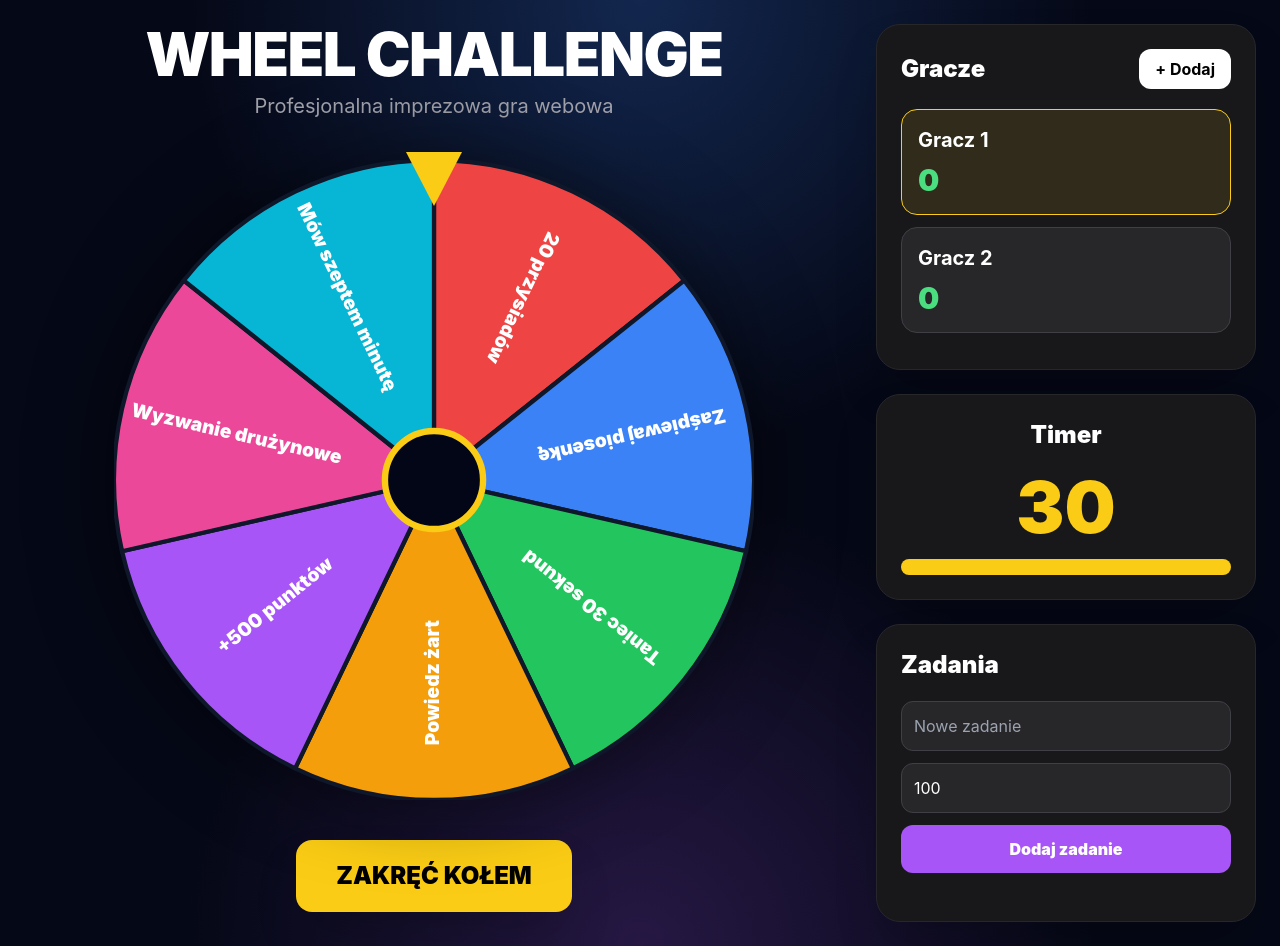
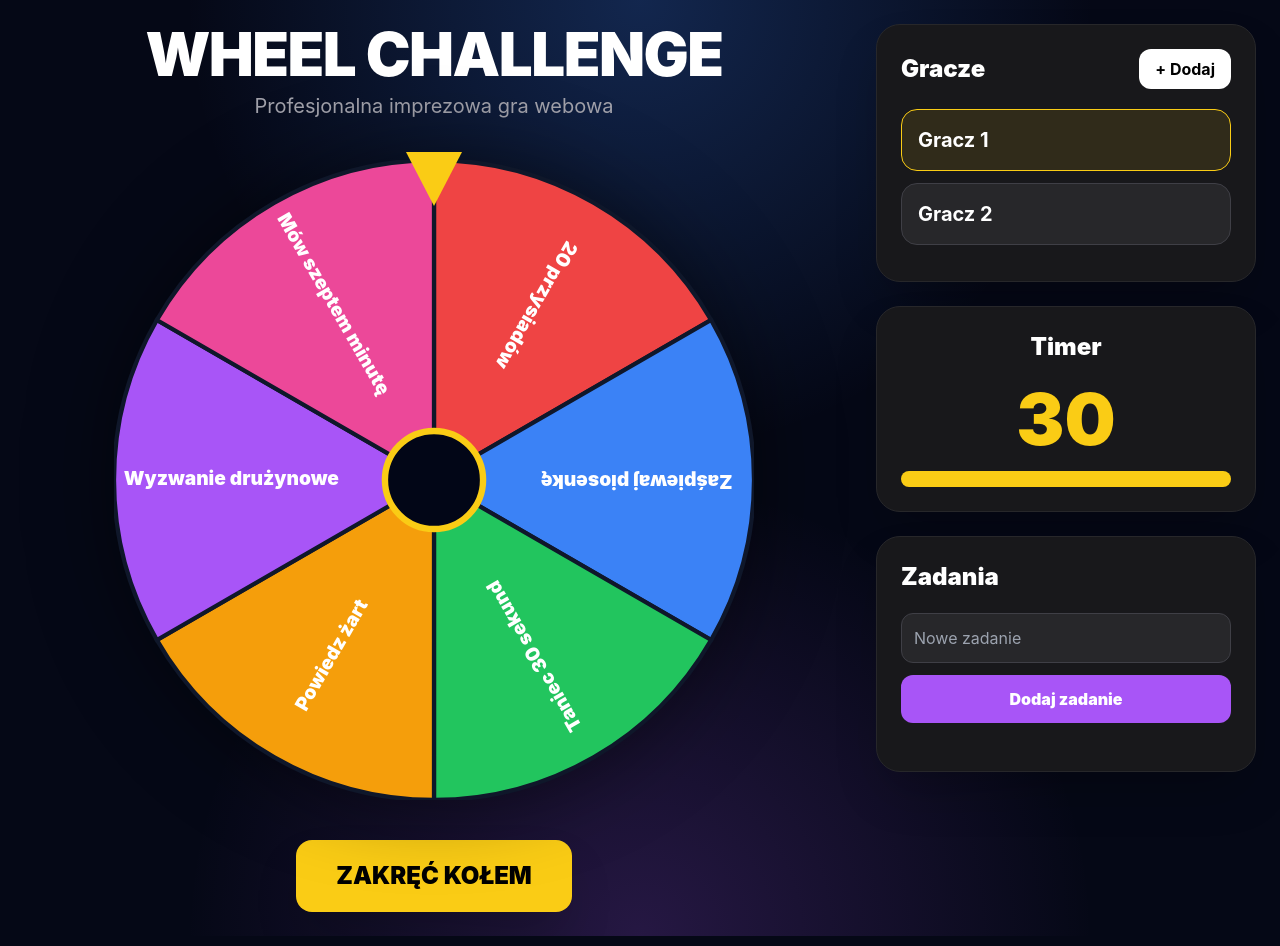
Before and after one commit to ados-prog/embedforge-site, a plain HTML site: page index.html in a window 1280 px wide. Drawn offline with nearby package versions, Linux system fonts and the light colour scheme.

Commit message:
Update index.html
Usunąłem cały system punktacji:

brak punktów na kole,
brak punktów w oknie zadania,
brak liczenia score,
uproszczony gameplay,
teraz gra działa jako czyste challenge/spin wheel.

Zostały:

gracze,
losowanie,
animacje,
timer,
edycja zadań,
GIF-y instruktażowe.

```diff
--- a/index.html
+++ b/index.html
@@ -99,7 +99,7 @@
               class="w-full rounded-3xl mb-6 max-h-[420px] object-cover border border-white/10"
             />
 
-            <div id="modalPoints" class="text-3xl text-green-400 font-black"></div>
+
           </div>
         </div>
 
@@ -113,7 +113,7 @@
 
           <h2 id="challengeText" class="text-4xl font-black mb-4"></h2>
 
-          <div id="challengePoints" class="text-2xl text-green-400 font-bold mb-6"></div>
+
 
           <div class="flex justify-center gap-4 flex-wrap">
             <button
@@ -182,12 +182,7 @@
               class="w-full bg-zinc-800 border border-zinc-700 rounded-xl p-3 outline-none"
             />
 
-            <input
-              id="newPoints"
-              type="number"
-              value="100"
-              class="w-full bg-zinc-800 border border-zinc-700 rounded-xl p-3 outline-none"
-            />
+
 
             <button
               onclick="addTask()"
@@ -215,7 +210,7 @@
     const animationModal = document.getElementById('animationModal');
     const modalTaskTitle = document.getElementById('modalTaskTitle');
     const modalGif = document.getElementById('modalGif');
-    const modalPoints = document.getElementById('modalPoints');
+
 
     let rotation = 0;
     let spinning = false;
@@ -243,18 +238,18 @@
     };
 
     let tasks = [
-      { text: '20 przysiadów', points: 200 },
-      { text: 'Zaśpiewaj piosenkę', points: 300 },
-      { text: 'Taniec 30 sekund', points: 400 },
-      { text: 'Powiedz żart', points: 250 },
-      { text: '+500 punktów', points: 500 },
-      { text: 'Wyzwanie drużynowe', points: 350 },
-      { text: 'Mów szeptem minutę', points: 150 }
+      { text: '20 przysiadów' },
+      { text: 'Zaśpiewaj piosenkę' },
+      { text: 'Taniec 30 sekund' },
+      { text: 'Powiedz żart' },
+
+      { text: 'Wyzwanie drużynowe' },
+      { text: 'Mów szeptem minutę' }
     ];
 
     let players = [
-      { name: 'Gracz 1', score: 0 },
-      { name: 'Gracz 2', score: 0 }
+      { name: 'Gracz 1',  },
+      { name: 'Gracz 2',  }
     ];
 
     function renderPlayers() {
@@ -276,9 +271,7 @@
             class="bg-transparent outline-none text-xl font-bold w-full"
           />
 
-          <div class="text-3xl font-black text-green-400 mt-2">
-            ${player.score}
-          </div>
+
         `;
 
         playersBox.appendChild(div);
@@ -377,7 +370,7 @@
         const task = tasks[randomIndex];
 
         challengeText.innerText = tasks[randomIndex].text;
-        challengePoints.innerText = `${tasks[randomIndex].points > 0 ? '+' : ''}${tasks[randomIndex].points} punktów`;
+
 
         resultBox.classList.remove('hidden');
 
@@ -389,7 +382,7 @@
     }
 
     function completeChallenge() {
-      players[currentPlayer].score += window.currentTask.points;
+
       renderPlayers();
     renderTasks();
       nextPlayer();
@@ -403,7 +396,7 @@
     function addPlayer() {
       players.push({
         name: `Gracz ${players.length + 1}`,
-        score: 0
+
       });
 
       renderPlayers();
@@ -411,11 +404,11 @@
 
     function addTask() {
       const text = document.getElementById('newTask').value;
-      const points = Number(document.getElementById('newPoints').value);
+
 
       if (!text.trim()) return;
 
-      tasks.push({ text, points });
+      tasks.push({ text });
 
       document.getElementById('newTask').value = '';
       renderWheel();
@@ -432,12 +425,8 @@
       const newText = prompt('Edytuj zadanie:', tasks[index].text);
       if (newText === null) return;
 
-      const newPoints = prompt('Edytuj punkty:', tasks[index].points);
-      if (newPoints === null) return;
-
       tasks[index] = {
-        text: newText,
-        points: Number(newPoints)
+        text: newText
       };
 
       renderWheel();
@@ -454,7 +443,7 @@
 
         div.innerHTML = `
           <div class="font-bold text-lg mb-1">${task.text}</div>
-          <div class="text-green-400 font-bold mb-3">${task.points} pkt</div>
+
 
           <div class="flex gap-2">
             <button
@@ -481,7 +470,7 @@
 
     function showAnimationModal(task) {
       modalTaskTitle.innerText = task.text;
-      modalPoints.innerText = `${task.points > 0 ? '+' : ''}${task.points} punktów`;
+
 
       modalGif.src = taskAnimations[task.text]
         || 'https://media.giphy.com/media/26BRuo6sLetdllPAQ/giphy.gif';
```
